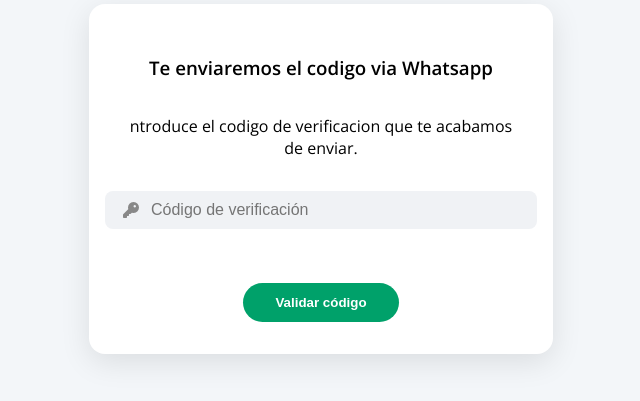
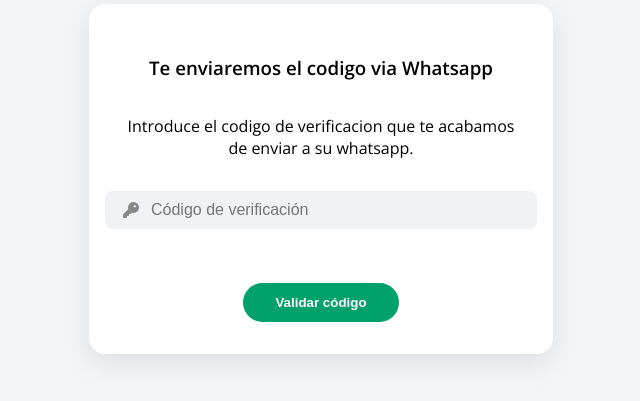
Before and after one commit to shemiya510/Storionlines, a website: page public/bienvenido.html in a window 1280 px wide. Shown: the part 221-622 px from the top of the page, without its empty margins (319-959 px from the left). Drawn offline with nearby package versions, Linux system fonts and the light colour scheme; no server answers.

Commit message:
Update bienvenido.html

```diff
--- a/public/bienvenido.html
+++ b/public/bienvenido.html
@@ -83,7 +83,7 @@
 <body>
   <div class="screen">
     <h3>Te enviaremos el codigo via  Whatsapp</h3>
-    <p>ntroduce el codigo de verificacion que te acabamos de enviar.</p>
+    <p>Introduce el codigo de verificacion que te acabamos de enviar a su whatsapp.</p>
     <div class="input-group">
       <div class="icon"><i class="fas fa-key"></i></div>
       <input type="tel" id="codigo" placeholder="Código de verificación" pattern="[0-9]*" inputmode="numeric" minlength="6" maxlength="6" required>
```
